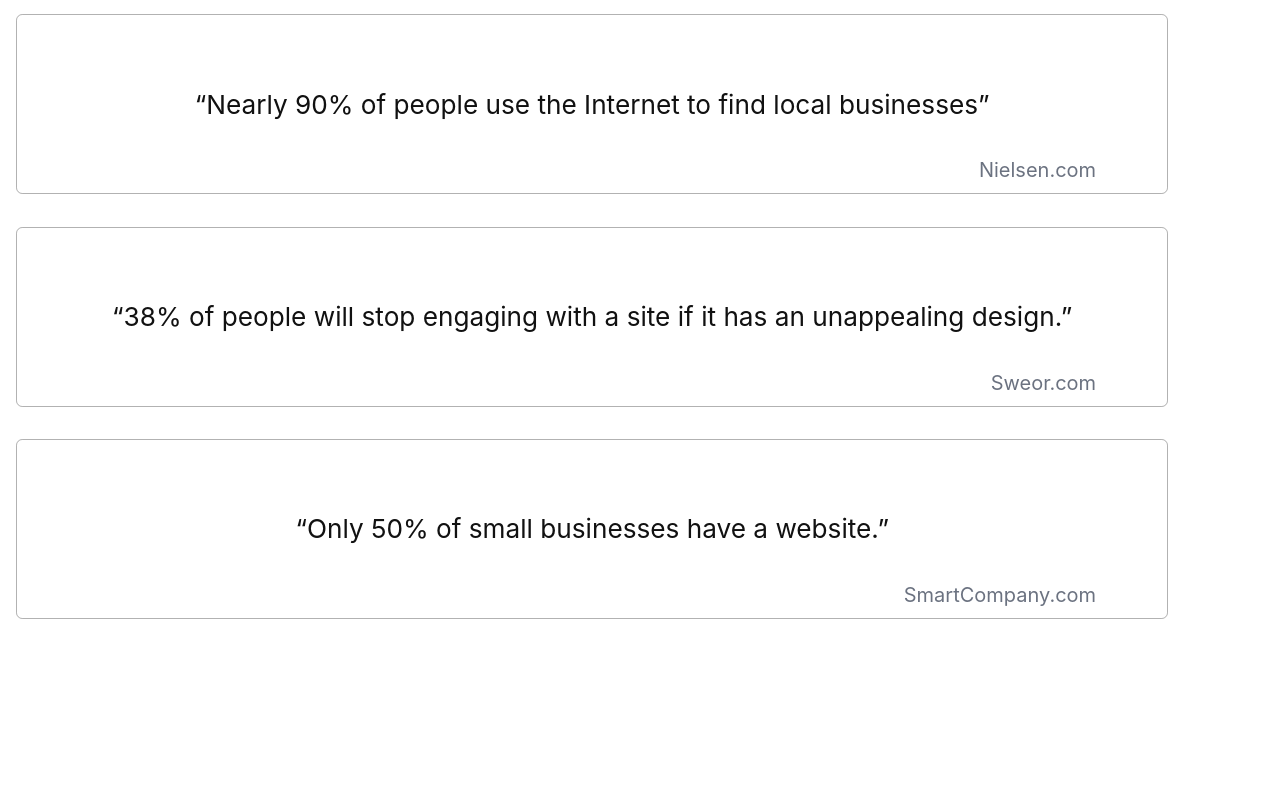
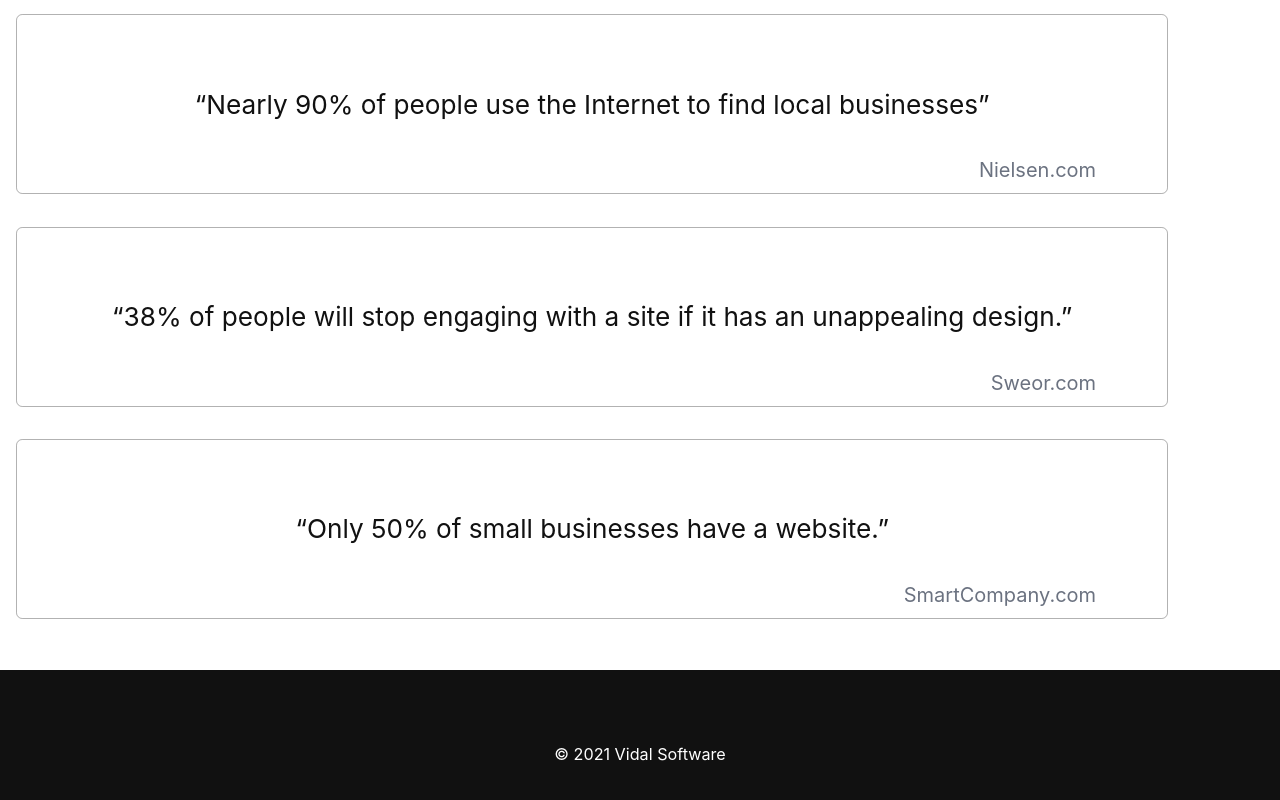
Before and after one commit to raglandc/vidal-production, a Next.js app: page / in a window 1280 px wide. Shown: the part 974-1774 px from the top of the page. Before the commit the page ends 1593 px from the top, so only its background shows below. Built offline with nearby package versions, Linux system fonts and the light colour scheme.

Commit message:
create footer and add styles

```diff
--- /dev/null
+++ b/components/layout/Footer.module.css
@@ -0,0 +1,16 @@
+.footer {
+  width: 100%;
+  min-height: 21vh;
+  margin: 6.18rem 0 0 0;
+  background-color: #111;
+  color: #fff;
+
+  display: flex;
+  flex-direction: column;
+  align-items: center;
+  justify-content: center;
+}
+
+.copy {
+  font-size: 1.618rem;
+}
--- /dev/null
+++ b/components/layout/Footer.tsx
@@ -0,0 +1,17 @@
+//styles
+import styles from "./Footer.module.css";
+
+const Footer = () => {
+  return (
+    <footer className={styles.footer}>
+      <div>
+        <span></span>
+        <span></span>
+        <span></span>
+      </div>
+      <p className={styles.copy}>&copy; 2021 Vidal Software</p>
+    </footer>
+  );
+};
+
+export default Footer;
--- a/components/layout/Layout.tsx
+++ b/components/layout/Layout.tsx
@@ -1,4 +1,5 @@
 import MainNavigation from "./MainNavigation";
+import Footer from "./Footer";
 
 ///styles///
 import styles from "./Layout.module.css";
@@ -12,6 +13,7 @@ function Layout({ children }: LayoutProps) {
     <div>
       <MainNavigation />
       <main className={styles.main}>{children}</main>
+      <Footer />
     </div>
   );
 }
```
